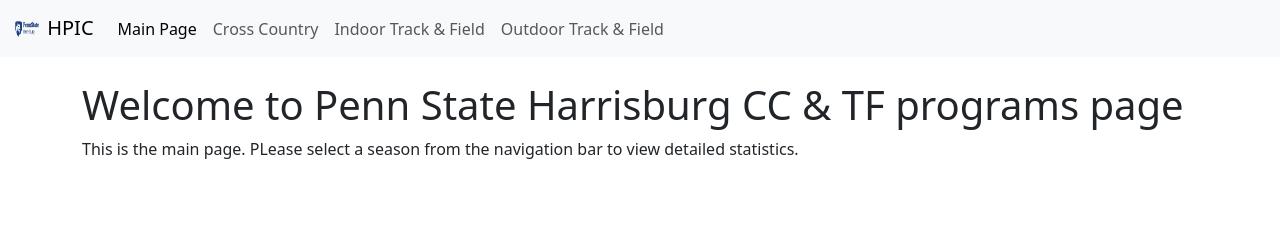
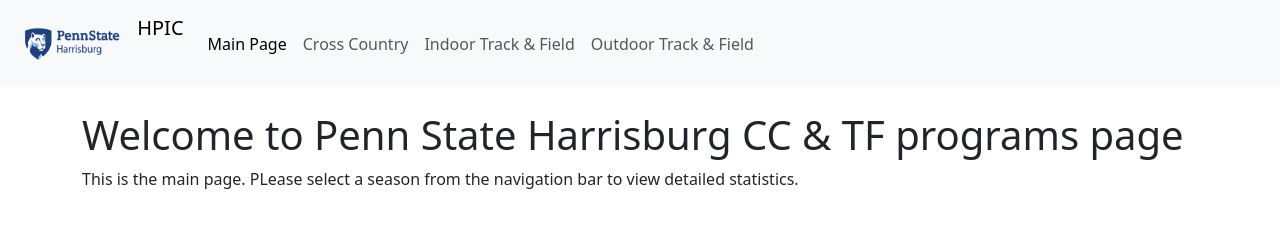
Before and after one commit to hernandezj1/psharris, a plain HTML site: page index.html in a window 1280 px wide. Drawn offline with nearby package versions, Linux system fonts and the light colour scheme.

Commit message:
Update index.html

```diff
--- a/index.html
+++ b/index.html
@@ -12,7 +12,7 @@
     <nav class="navbar navbar-expand-lg navbar-light bg-light">
         <div class="container-fluid">
             <a class="navbar-brand" href="index.html">
-                <img src="images/psharrisburg.png" alt="Logo" width="30" height="30" class="d-inline-block align-text-top">
+                <img src="images/psharrisburg.png" alt="Logo" width="120" height="60" class="d-inline-block align-text-top">
                 HPIC
             </a>
             <button class="navbar-toggler" type="button" data-bs-toggle="collapse" data-bs-target="#navbarNav" aria-controls="navbarNav" aria-expanded="false" aria-label="Toggle navigation">
```
